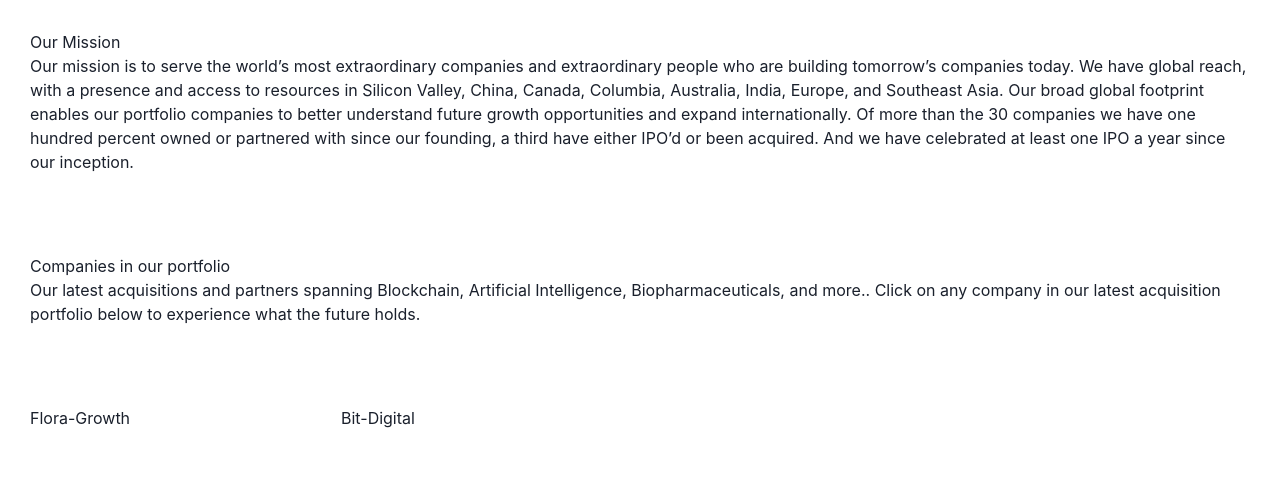
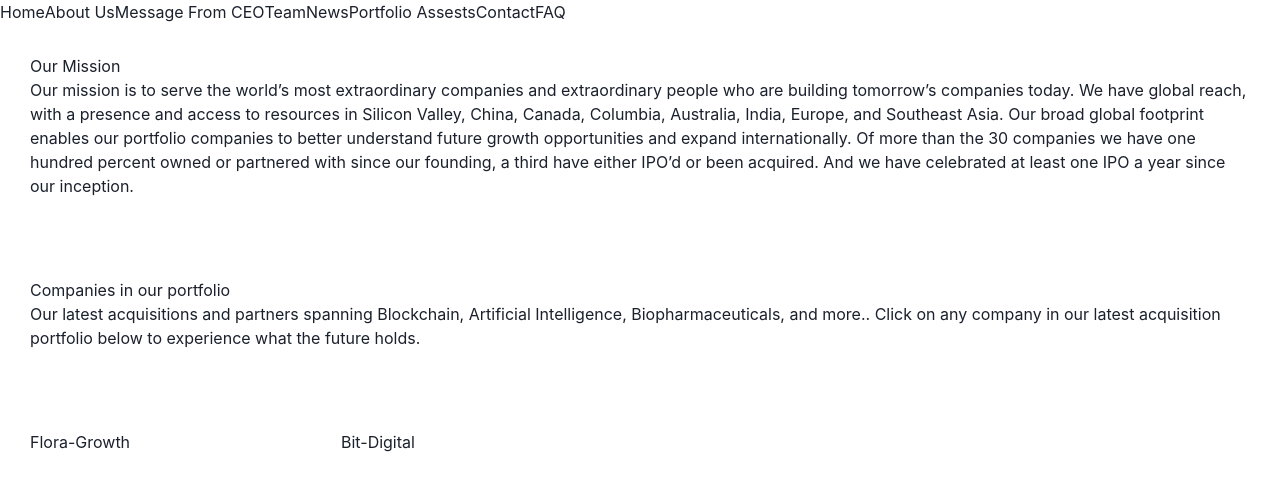
Before and after one commit to blksmth1725/veritasVentureCapital, a Next.js app: page /Navigation/AboutPage in a window 1280 px wide. Shown: the top 490 px of the page. Built offline with nearby package versions, Linux system fonts and the light colour scheme.

Commit message:
Fixed navbar display

```diff
--- a/pages/_app.js
+++ b/pages/_app.js
@@ -1,10 +1,12 @@
 import "../styles/globals.css";
 
 import { ChakraProvider } from "@chakra-ui/react";
+import Navbar from "../components/Navbar";
 
 function MyApp({ Component, pageProps }) {
   return (
     <ChakraProvider>
+      <Navbar />
       <Component {...pageProps} />
     </ChakraProvider>
   );
--- a/pages/index.js
+++ b/pages/index.js
@@ -15,8 +15,6 @@
         />
         <link rel="icon" href="/favicon.ico" />
       </Head>
-
-      <Navbar />
 
       <footer className={styles.footer}>
         <a
```
